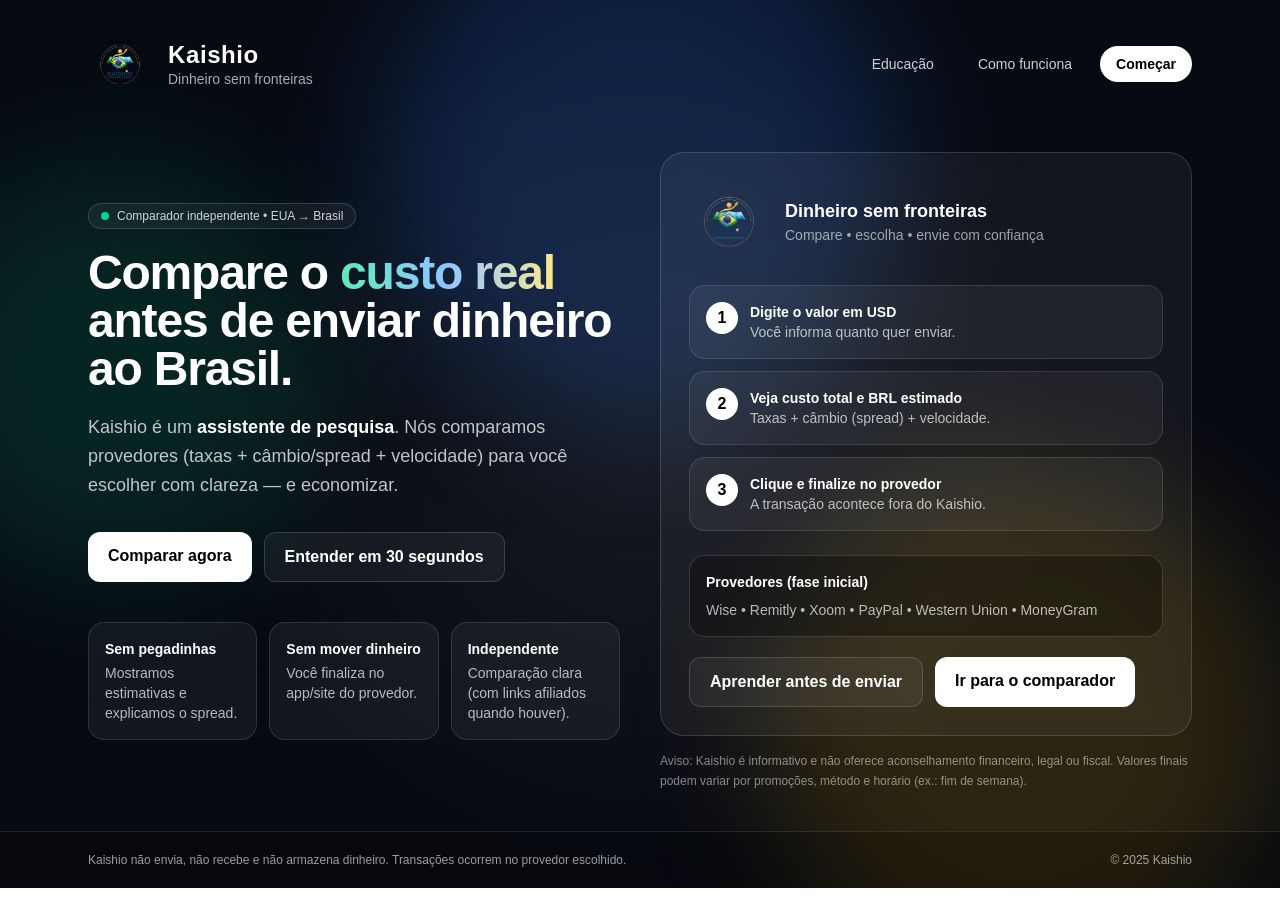
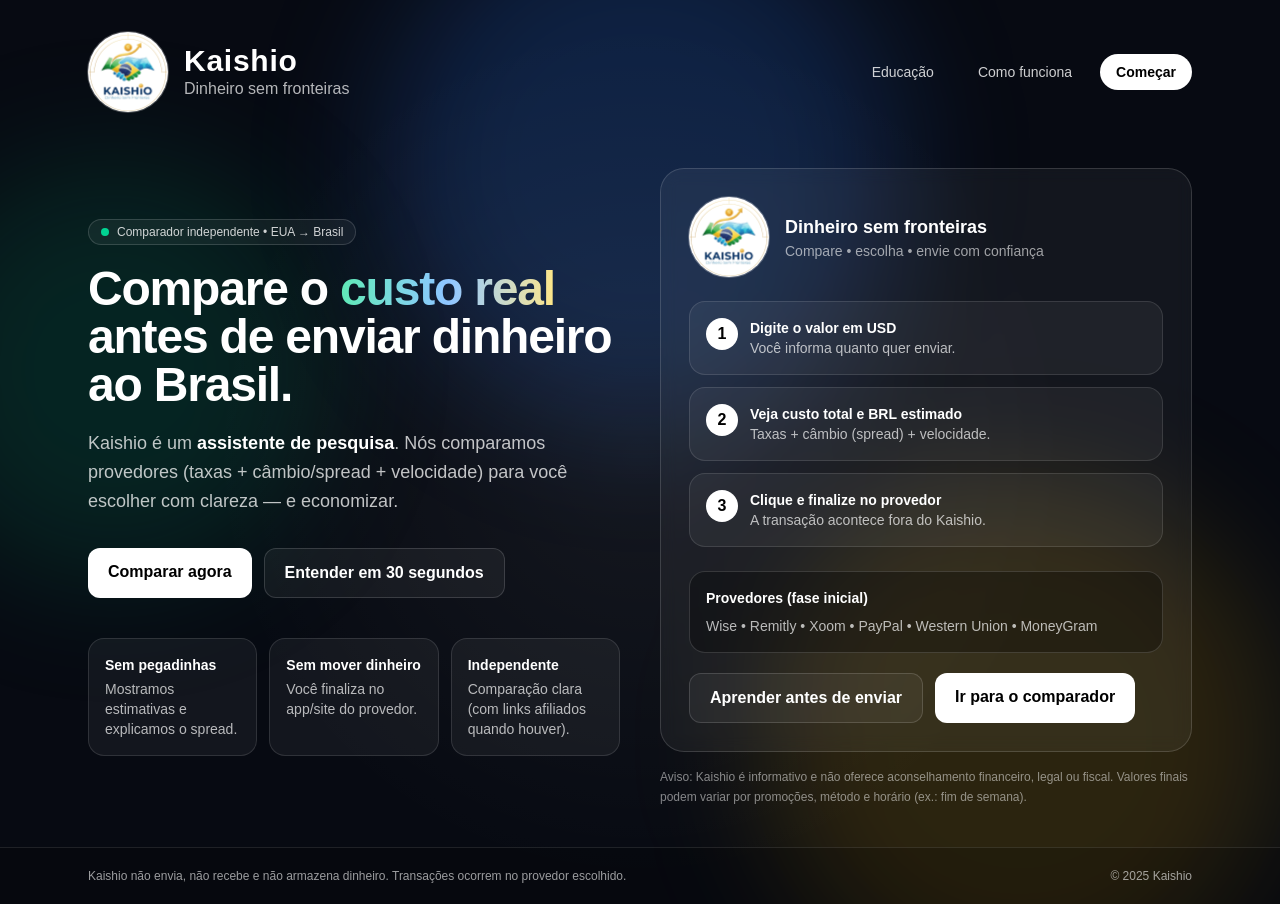
Before and after one commit to marioagnese/kaishio, a Next.js app: page / in a window 1280 px wide. Built offline with nearby package versions, Linux system fonts and the light colour scheme.

Commit message:
Fix Kaishio logo visibility with white badge + zoom crop

```diff
--- a/src/app/page.tsx
+++ b/src/app/page.tsx
@@ -17,23 +17,24 @@
         <nav className="flex items-center justify-between">
           {/* Brand lockup */}
           <Link href="/" className="flex items-center gap-4 group">
-            {/* Bigger logo */}
-            <div className="relative h-14 w-14 sm:h-16 sm:w-16">
+            {/* Logo badge: forces visibility */}
+            <div className="h-16 w-16 sm:h-20 sm:w-20 rounded-full bg-white ring-1 ring-white/20 shadow-[0_0_0_1px_rgba(255,255,255,0.08)] flex items-center justify-center overflow-hidden">
               <Image
                 src="/brand/kaishio-logo.png"
                 alt="Kaishio"
-                fill
-                className="object-contain"
+                width={120}
+                height={120}
+                className="object-cover scale-[1.55]"
                 priority
               />
             </div>
 
             {/* Bigger wordmark + tagline */}
             <div className="leading-tight">
-              <div className="text-xl sm:text-2xl font-semibold tracking-wide group-hover:opacity-95">
+              <div className="text-2xl sm:text-3xl font-semibold tracking-wide group-hover:opacity-95">
                 Kaishio
               </div>
-              <div className="text-xs sm:text-sm text-white/65 -mt-0.5">
+              <div className="text-sm sm:text-base text-white/70 -mt-0.5">
                 Dinheiro sem fronteiras
               </div>
             </div>
@@ -116,16 +117,18 @@
           <div className="relative">
             <div className="rounded-3xl border border-white/15 bg-white/5 p-7 backdrop-blur">
               <div className="flex items-center gap-4">
-                {/* Bigger logo on the card too */}
-                <div className="relative h-20 w-20">
+                {/* Logo badge in card */}
+                <div className="h-20 w-20 rounded-full bg-white ring-1 ring-white/20 shadow-[0_0_0_1px_rgba(255,255,255,0.08)] flex items-center justify-center overflow-hidden">
                   <Image
                     src="/brand/kaishio-logo.png"
                     alt="Kaishio"
-                    fill
-                    className="object-contain"
+                    width={120}
+                    height={120}
+                    className="object-cover scale-[1.55]"
                     priority
                   />
                 </div>
+
                 <div>
                   <div className="text-lg font-semibold">Dinheiro sem fronteiras</div>
                   <div className="text-sm text-white/60">Compare • escolha • envie com confiança</div>
```
